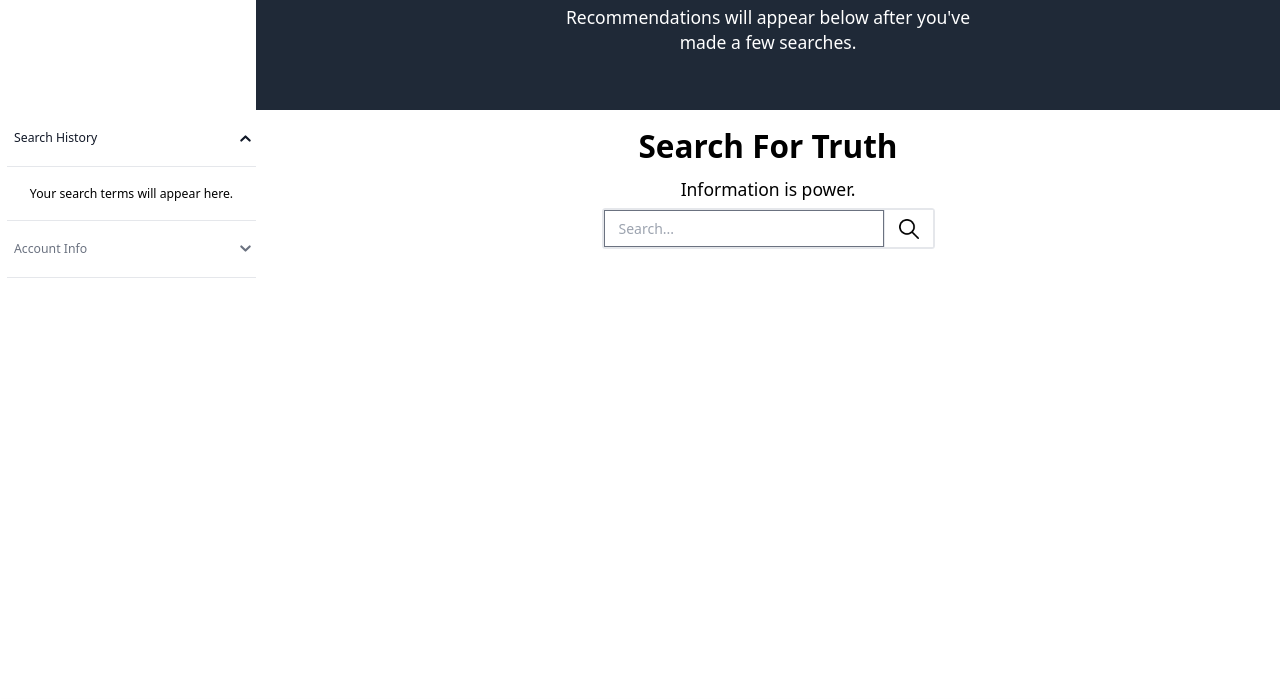
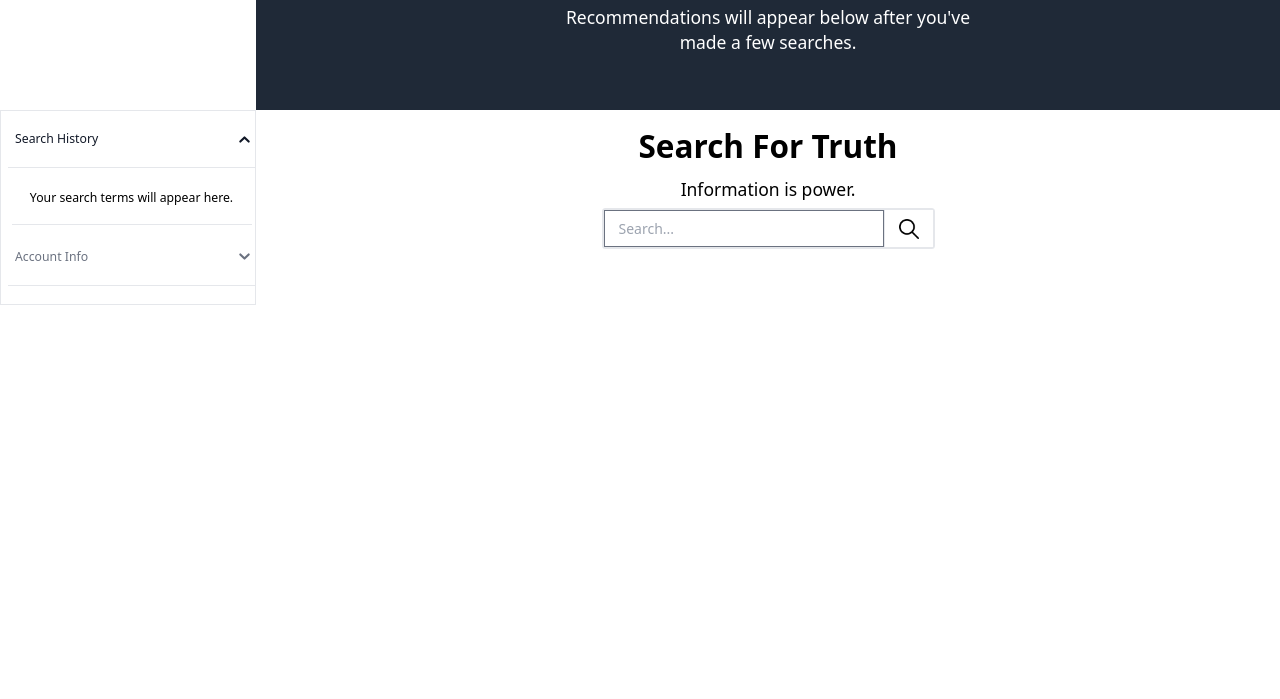
Before and after one commit to jwhudnall/Veritasearch, a Flask app: template templates/users/user-details.html in a window 1280 px wide. Shown: the part 163-862 px from the top of the page. Run offline with Flask 2, Linux system fonts and the light colour scheme; the template is opened without the code that fills it, so the values that code supplies are empty; parts of the project's set-up code (start-up, migrations or seed data) failed here and were passed over; some libraries are stand-ins or nearby versions.

Commit message:
Add border to user accordion

```diff
--- a/templates/users/user-details.html
+++ b/templates/users/user-details.html
@@ -74,7 +74,7 @@
 
   <div class="grid grid-cols-1 md:grid-cols-5 bg-white">
 
-    <div class="w-full max-w-sm col-span-1 mx-auto">
+    <div class="w-full max-w-sm col-span-1 mx-auto border border-gray-200">
       <!-- Accordion Start -->
       <div id="accordion-flush" data-accordion="open" class="md:ml-2" data-active-classes="bg-white text-gray-900"
         data-inactive-classes="text-gray-500">
@@ -91,7 +91,7 @@
             </svg>
           </button>
         </h2>
-        <div id="accordion-flush-body-1" aria-labelledby="accordion-flush-heading-1">
+        <div id="accordion-flush-body-1" aria-labelledby="accordion-flush-heading-1" class="p-1">
           <div class="py-5 border-b border-gray-200">
             <div>
               {% if queries %}
```
